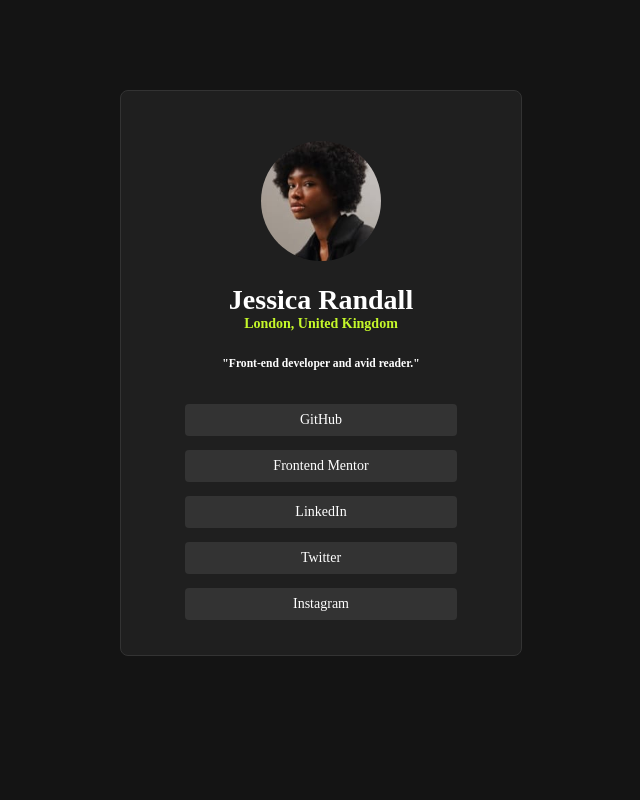
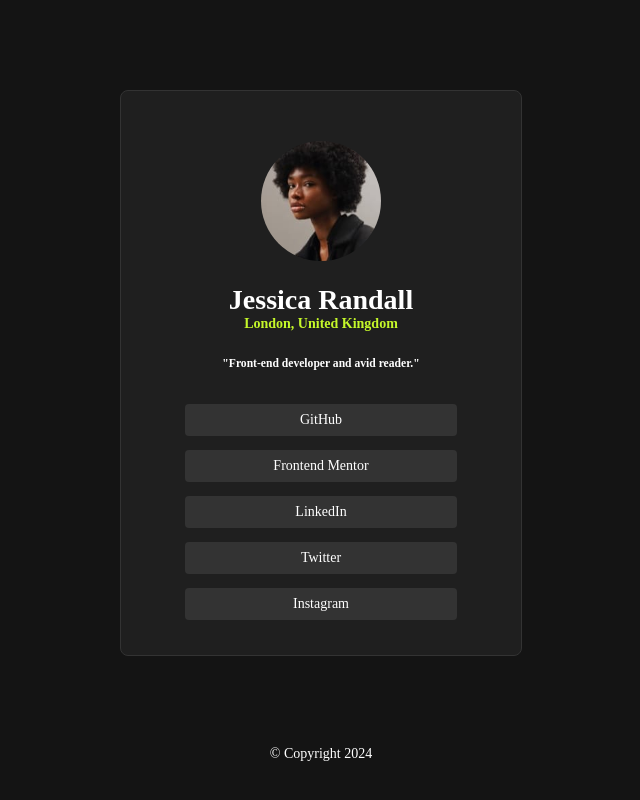
Before and after one commit to jona1994-28/SocialLinksProfile-Example, a plain HTML site: page index.html in a window 1280 px wide. Shown: the top 800 px of the page, without its empty margins (399-1039 px from the left). Drawn offline with Linux system fonts and the light colour scheme.

Commit message:
add footer in index.html

```diff
--- a/css/style.css
+++ b/css/style.css
@@ -75,3 +75,9 @@ html{
     height: auto; /* Ajusta automáticamente la altura para mantener la proporción */
     border-radius: 50%;
 }
+
+footer{
+    color: var(--blanco);
+    text-align: center;
+    margin-bottom: 1rem;
+}
--- a/index.html
+++ b/index.html
@@ -25,5 +25,6 @@
         </ul>
       </div>
   </main>
+  <footer>&copy; Copyright 2024 </footer>
 </body>
 </html>
```
